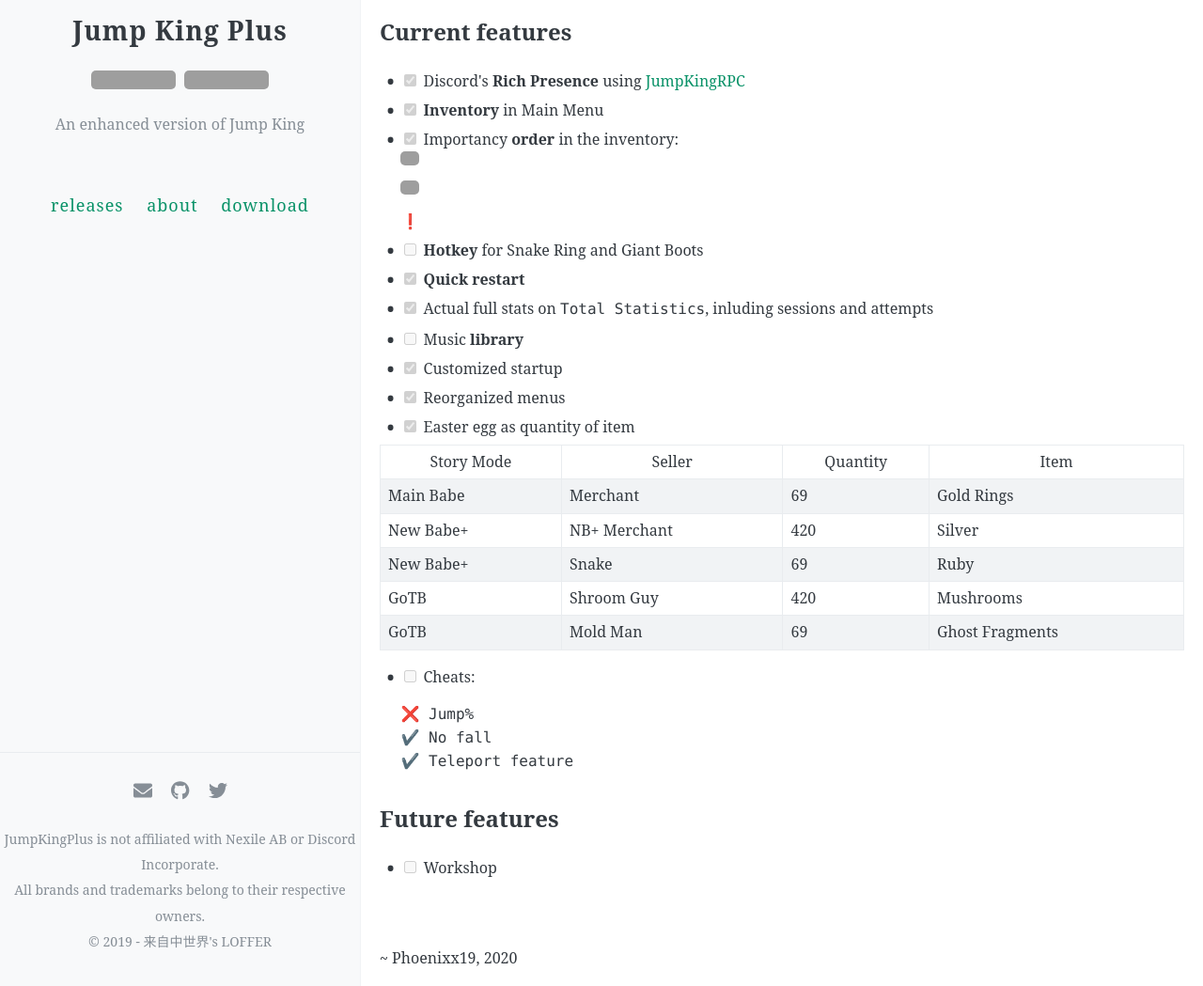
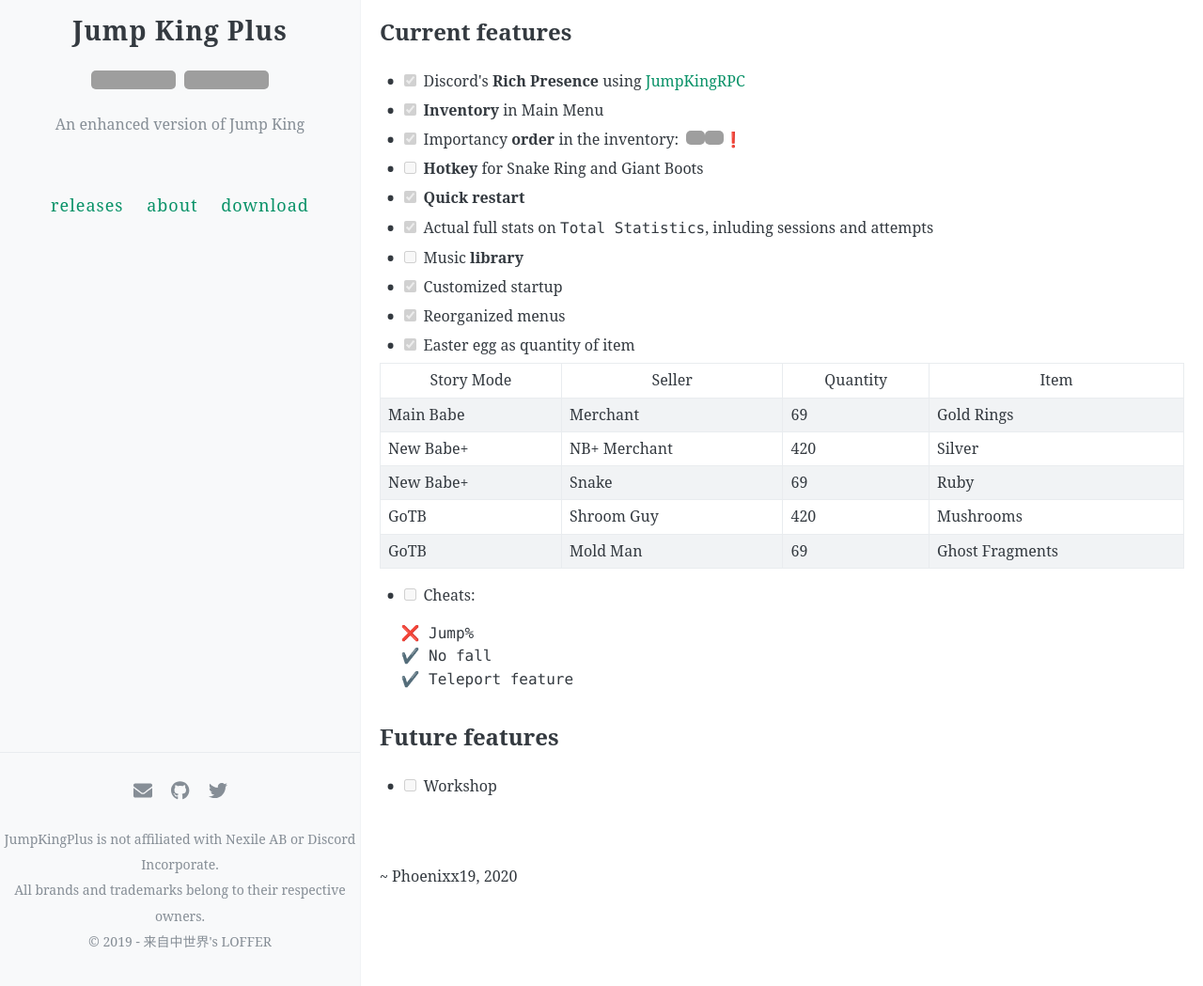
Before and after one commit to JumpKingPlus/JumpKingPlus, a Jekyll site: the page built from docs/about.md, in a window 1280 px wide and 1339 px high. Shown: the part 290-1339 px from the top of the window at 94% size. Built offline with Jekyll 4.4.1, drawn with Linux system fonts in a browser that asks for light colours; nearby versions of some CDN libraries; comment, search, counter and statistics services are not loaded; grey boxes are pictures that could not be loaded.

Commit message:
Update about.md

```diff
--- a/docs/about.md
+++ b/docs/about.md
@@ -11,7 +11,7 @@
 <ul>
 <li><input type="checkbox" id="" disabled="" class="task-list-item-checkbox" checked> Discord&#39;s <strong>Rich Presence</strong> using <a href="https://github.com/Phoenixx19/JumpKingRPC">JumpKingRPC</a></li>
 <li><input type="checkbox" id="" disabled="" class="task-list-item-checkbox" checked> <strong>Inventory</strong> in Main Menu</li>
-<li><input type="checkbox" id="" disabled="" class="task-list-item-checkbox" checked> Importancy <strong>order</strong> in the inventory:&ensp;<img src="https://cdn.discordapp.com/app-assets/726077029195448430/735954342825427134.png" height="15" /><img src="https://cdn.discordapp.com/app-assets/726077029195448430/735947335305265202.png" height="15" />❗</li>
+<li><input type="checkbox" id="" disabled="" class="task-list-item-checkbox" checked> Importancy <strong>order</strong> in the inventory:&ensp;<img src="https://cdn.discordapp.com/app-assets/726077029195448430/735954342825427134.png" style="display: inline; margin: 0 0 0;" height="15" /><img src="https://cdn.discordapp.com/app-assets/726077029195448430/735947335305265202.png" style="display: inline; margin: 0 0 0;" height="15" />❗</li>
 <li><input type="checkbox" id="" disabled="" class="task-list-item-checkbox"> <strong>Hotkey</strong> for Snake Ring and Giant Boots</li>
 <li><input type="checkbox" id="" disabled="" class="task-list-item-checkbox" checked> <text title="Let you restart the story mode faster than before directly from your pause menu"><strong>Quick restart</strong></text></li>
 <li><input type="checkbox" id="" disabled="" class="task-list-item-checkbox" checked> Actual full stats on <code>Total Statistics</code>, inluding sessions and attempts</li>
```
